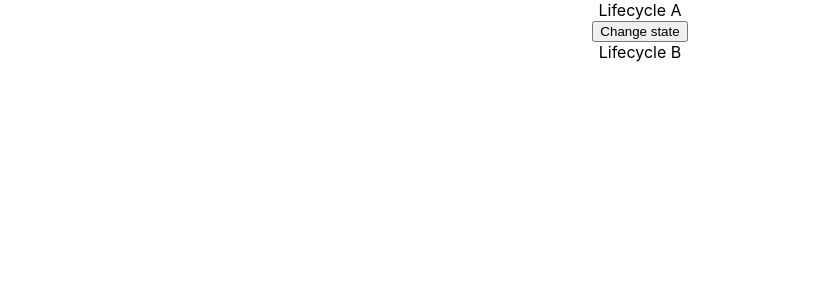
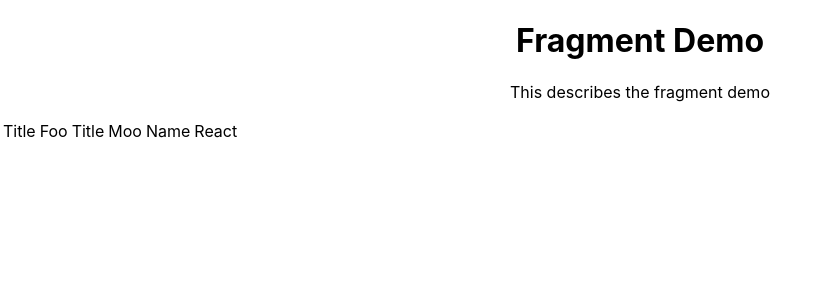
Before and after one commit to almamun6/Hello_React, a React (Create React App) app in the folder hello-world/: page / in a window 1280 px wide. Shown: the top 300 px of the page, without its empty margins (0-830 px from the left). Built offline with nearby package versions, Linux system fonts and the light colour scheme.

Commit message:
Fragments

```diff
--- a/hello-world/src/App.js
+++ b/hello-world/src/App.js
@@ -1,12 +1,16 @@
 import React, { Component } from 'react';
 import './App.css';
-import LifecycleA from './components/LifecycleA'
+import FragmentDemo from './components/FragmentDemo'
+import Table from './components/Table'
 
 class App extends Component {
   render() {
     return (
       <div className="App">
-        <LifecycleA />
+        <FragmentDemo />
+
+        {/* this table used to give a bit extended example */}
+        <Table />
       </div>
     )
   }
--- /dev/null
+++ b/hello-world/src/components/Columns.js
@@ -0,0 +1,35 @@
+import React from 'react'
+
+function Columns() {
+    const items = [
+        { id: 1, title: 'Foo' },
+        { id: 2, title: 'Moo' }
+    ]
+    return (
+
+        <React.Fragment>
+            {
+                items.map(item => (
+                    <React.Fragment key={item.id}>
+                        <td>Title</td>
+                        <td>{item.title}</td>
+                    </React.Fragment>
+                ))
+            }
+
+            <td>Name</td>
+            <td>React</td>
+        </React.Fragment>
+
+
+        // // There is another way to use fragment
+        // <>
+        //     <td>Name</td>
+        //     <td>React</td>
+        // </>
+        // // Note: You can't pass in the key attribute here
+
+    )
+}
+
+export default Columns
--- /dev/null
+++ b/hello-world/src/components/FragmentDemo.js
@@ -0,0 +1,23 @@
+import React from 'react'
+
+function FragmentDemo() {
+    return (
+        <React.Fragment>
+            <h1>Fragment Demo</h1>
+            <p>This describes the fragment demo</p>
+        </React.Fragment>
+
+
+
+        //or there is another way
+
+        // <>
+        //     <h1>Another Fragment Demo</h1>
+        //     <p>This describes another fragment demo</p>
+        // </>
+        // // Note: You can't pass in the key attribute here
+
+    )
+}
+
+export default FragmentDemo
--- /dev/null
+++ b/hello-world/src/components/Table.js
@@ -0,0 +1,16 @@
+import React from 'react'
+import Columns from './Columns'
+
+function Table() {
+    return (
+        <table>
+            <tbody>
+                <tr>
+                    <Columns />
+                </tr>
+            </tbody>
+        </table>
+    )
+}
+
+export default Table
```
